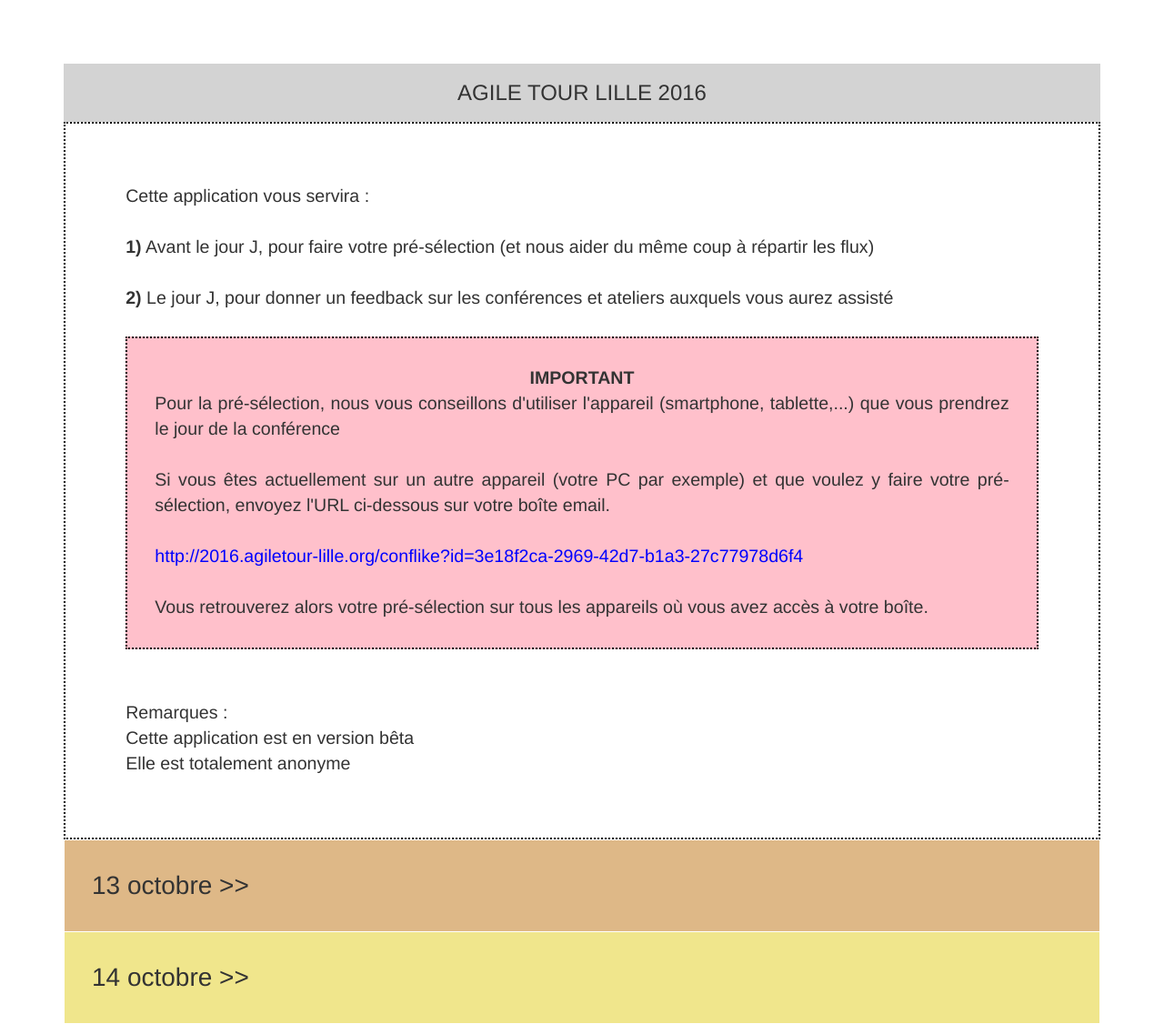
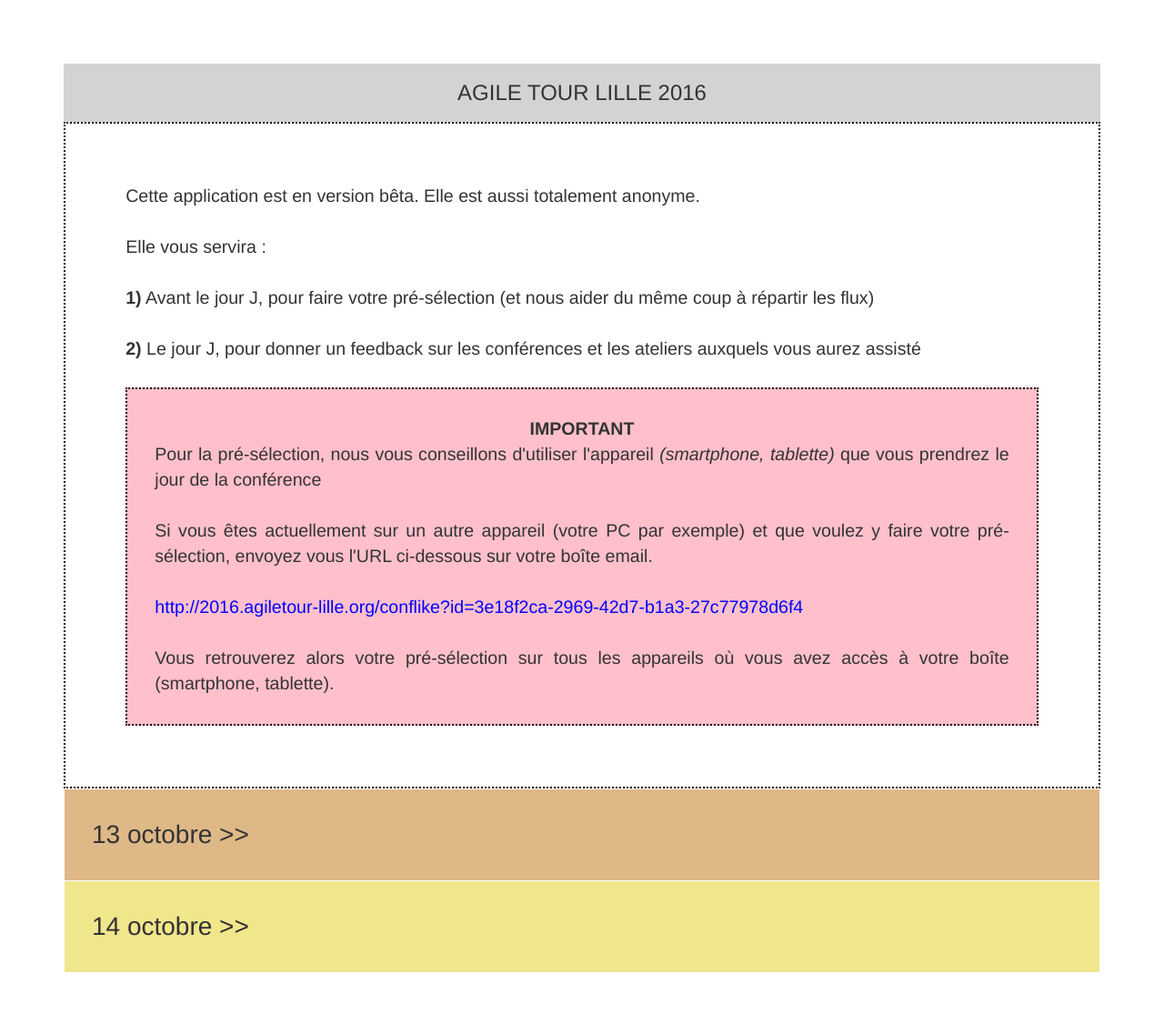
Before and after one commit to jak78/agile-tour-lille-2017, a Jekyll site: the page built from 00-conflike.html, in a window 1280 px wide. Shown: the whole page at 91% size. Built offline with Jekyll 4.4.1, drawn with Linux system fonts in a browser that asks for light colours; nearby versions of some CDN libraries; after the commit the page ends 1070 px from its top, so only the background shows below that.

Commit message:
improve introduction a bit

```diff
--- a/00-conflike.html
+++ b/00-conflike.html
@@ -235,36 +235,31 @@
   <!-- -------------------------- -->
   <div class="conflike-introduction">
     <div class="conflike-introduction-content">
-      Cette application vous servira :
+      Cette application est en version bêta. Elle est aussi totalement anonyme.
+      </br>
+      </br>
+      Elle vous servira :
       </br>
       </br>
       <b>1)</b> Avant le jour J, pour faire votre pré-sélection (et nous aider du même coup à répartir les flux)
       </br>
       </br>
-      <b>2)</b> Le jour J, pour donner un feedback sur les conférences et ateliers auxquels vous aurez assisté
+      <b>2)</b> Le jour J, pour donner un feedback sur les conférences et les ateliers auxquels vous aurez assisté
       </br>
       </br>
       <div class="conflike-introduction" style="background:pink">
         <div style="text-align:center"><b>IMPORTANT</b></div>
-        Pour la pré-sélection, nous vous conseillons d'utiliser l'appareil (smartphone, tablette,...) que vous prendrez le jour de la conférence
+        Pour la pré-sélection, nous vous conseillons d'utiliser l'appareil <i>(smartphone, tablette)</i> que vous prendrez le jour de la conférence
         </br>
         </br>
         Si vous êtes actuellement sur un autre appareil (votre PC par exemple) et que voulez y faire votre pré-sélection,
-        envoyez l'URL ci-dessous sur votre boîte email.
+        envoyez vous l'URL ci-dessous sur votre boîte email.
         </br>
         </br>
         <div id="userURL" style="color:blue">?</div>
         </br>
-        Vous retrouverez alors votre pré-sélection sur tous les appareils où vous avez accès à votre boîte.
+        Vous retrouverez alors votre pré-sélection sur tous les appareils où vous avez accès à votre boîte (smartphone, tablette).
       </div>
-      </br>
-      </br>
-      Remarques :
-      </br>
-      Cette application est en version bêta
-      </br>
-      Elle est totalement anonyme
-      </br>
     </div>
   </div>
 
```
